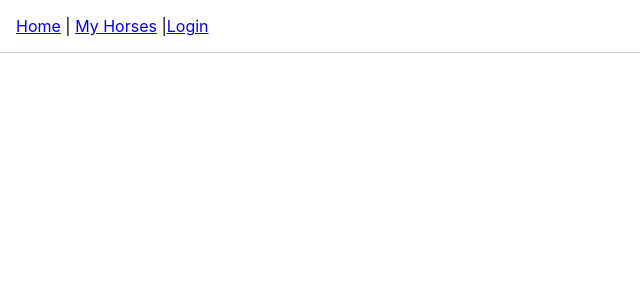
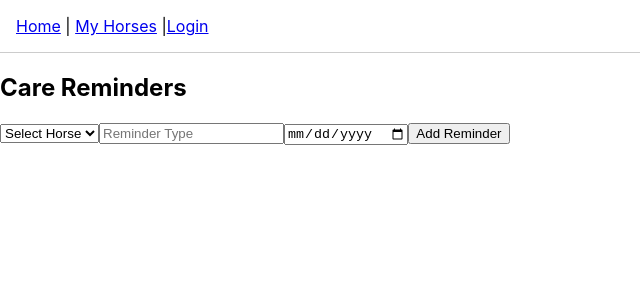
Before and after one commit to Mc-Colour/innovation_project, a React (Create React App) app in the folder client/: page /reminders in a window 1280 px wide. Shown: the top 300 px of the page, without its empty margins (0-640 px from the left). Built offline with nearby package versions, Linux system fonts and the light colour scheme.

Commit message:
added care reminders page, with POST and GET routes. care reminders combines reminders for all a users horses from the database. Also increased localstorage JWT token expiry to 7d

```diff
--- a/client/src/App.js
+++ b/client/src/App.js
@@ -6,6 +6,7 @@ import { AuthContext } from "./context/AuthContext";
 import HorseDetail from "./pages/HorseDetail";
 import WeightTracking from "./pages/WeightTracking";
 import Education from "./pages/Education";
+import CareReminders from "./pages/CareReminders";
 
 function Home() {
     return <h1>Welcome to Equiwelf</h1>;
@@ -39,6 +40,7 @@ function App() {
                 <Route path="/auth" element={<Auth />} />
                 <Route path="/horses/:id/weight" element={<WeightTracking />} />
                 <Route path="/education" element={<Education />} />
+                <Route path="/reminders" element={<CareReminders />} />
             </Routes>
         </>
     );
--- /dev/null
+++ b/client/src/pages/CareReminders.js
@@ -0,0 +1,103 @@
+//CareReminers.js
+import React, { useState, useEffect, useContext } from 'react';
+import axios from 'axios';
+import { AuthContext } from '../context/AuthContext';
+
+export default function CareReminders() {
+    const { token } = useContext(AuthContext);
+    const [reminders, setReminders] = useState([]);
+    const [horses, setHorses] = useState([]);
+    const [form, setForm] = useState({
+        horseId: '',
+        type: '',
+        dueDate: ''
+    });
+
+    useEffect(() => {
+        if (!token) return;
+        // Fetch horses and reminders when the component mounts
+        axios.get(`http://localhost:3001/api/horses`, {
+            headers: {
+                Authorization: `Bearer ${token}`
+            }
+        })
+        .then(res => setHorses(res.data));
+
+
+
+        axios.get(`http://localhost:3001/api/reminders`, {
+            headers: {
+                Authorization: `Bearer ${token}`
+            }
+        })
+        .then((res) => setReminders(res.data));
+    }, [token]);
+
+    const handleChange = (e) => {
+        setForm({
+            ...form,
+            [e.target.name]: e.target.value
+        });
+    };
+
+    const handleSubmit = async (e) => {
+        e.preventDefault(); // prevent page reload on form submit
+        try {
+            await axios.post(`http://localhost:3001/api/reminders`, form, {
+                headers: {
+                    Authorization: `Bearer ${token}`
+                }
+            });
+            const updated = await axios.get(`http://localhost:3001/api/reminders`, {
+                headers: {
+                    Authorization: `Bearer ${token}`
+                }
+            });
+            setReminders(updated.data);
+            setForm({ horseId: '', type: '', dueDate: '' }); // clear form after submission
+        } catch (error) {
+            console.error("Error adding care reminder:", error);
+            alert("Failed to add care reminder");
+        }
+    };
+
+    return (
+        <div>
+            <h2>Care Reminders</h2>
+            <form onSubmit={handleSubmit}>
+                <select name="horseId" value={form.horseId} onChange={handleChange} required>
+                    <option value="">Select Horse</option>
+                    {horses.map((horse) => (
+                        <option key={horse.HorseID} value={horse.HorseID}>
+                            {horse.Name}
+                        </option>
+                    ))}
+                </select>
+                <input
+                    type="text"
+                    name="type"
+                    value={form.type}
+                    onChange={handleChange}
+                    placeholder="Reminder Type"
+                    required
+                />
+                <input
+                    type="date"
+                    name="dueDate"
+                    value={form.dueDate}
+                    onChange={handleChange}
+                    required
+                />
+                <button type="submit">Add Reminder</button>
+            </form>
+            <ul>
+                {reminders.map((reminder) => (
+                    <li key={reminder.ReminderID}>
+                        {new Date(reminder.DueDate).toLocaleDateString()} - {reminder.Type}
+                        <strong> - {reminder.HorseName}</strong>
+                    </li>
+                ))}
+            </ul>
+        </div>
+    );
+}
```
Also changed, not shown: 1 other file (tests, documents, lock files or other folders).
